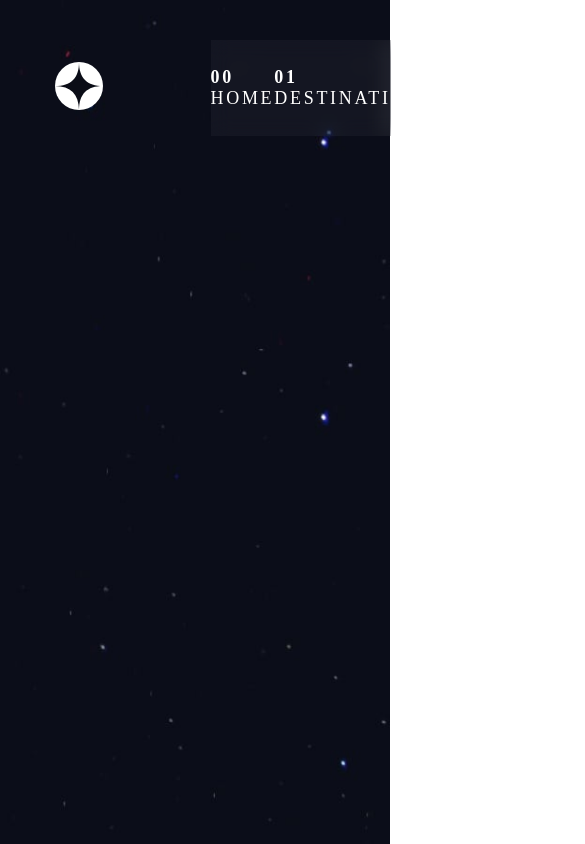
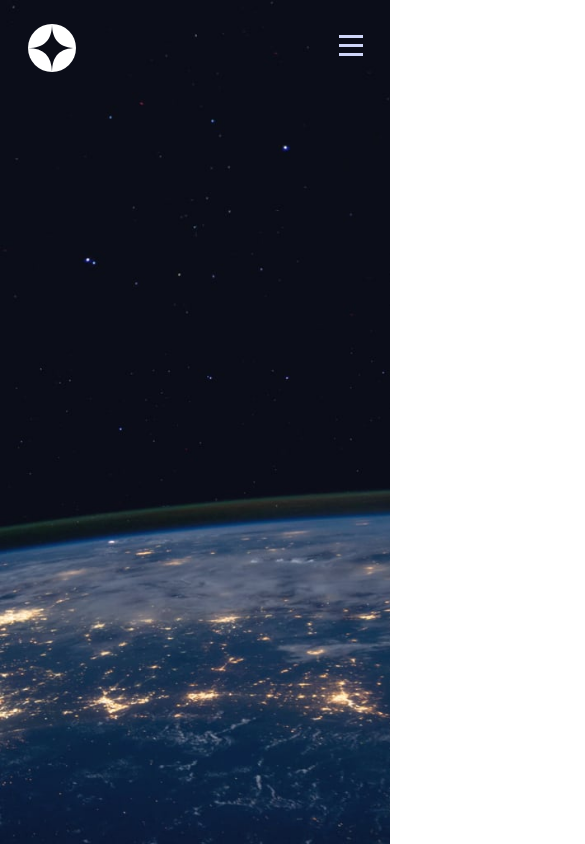
Before and after one commit to jesper-helin/frontend-mentor-challenges, a React (Create React App) app in the folder space-tourism-website/: page / in a window 390 px wide. Shown: the top 844 px of the page, 585 px wide, since content can reach past the window. Built offline with nearby package versions, Linux system fonts and the light colour scheme; a web font is replaced by a local one.

Commit message:
Responsive navigation

```diff
--- a/space-tourism-website/src/components/Nav/Nav.scss
+++ b/space-tourism-website/src/components/Nav/Nav.scss
@@ -1,4 +1,8 @@
 @import '../../styles/variable';
+
+.mobile-nav-list {
+   display: none;
+}
 
 .nav {
    position: absolute;
@@ -11,27 +15,196 @@
    width: calc(100vw - 55px);
    font-size: 16px;
    letter-spacing: 2.7px;
+
+   .logo {
+      height: 48px;
+   }
+}
+
+.nav-line {
+   position: absolute;
+   width: calc(100% - 48px - 830px);
+   height: 1px;
+   background-color: rgba($tertiary-color, 22%);
+   left: 100px;
+   z-index: 1;
 }
 
 .nav-list {
    display: flex;
    align-items: center;
    justify-content: space-evenly;
-    width: min(1000px, calc(70% - 55px));
+   width: 830px;
    background: rgba($tertiary-color, 4%);
    backdrop-filter: blur(10px);
    height: 100%;
+}
+
+.nav-list-items {
+   width: 542px;
+   display: flex;
+   justify-content: space-between;
+   align-items: center;
 
    strong {
       font-weight: bold;
    }
+}
 
 .nav-item {
    list-style-type: none;
+   position: relative;
 
-        > a {
+   * {
+      font-family: 'Barlow Condensed', serif;
+      font-size: 16px;
+      letter-spacing: 2.7px;
+
+      &:hover::after {
+         content: '';
+         position: absolute;
+         left: 0;
+         bottom: calc(100% - 96px / 2 - 10px);
+         width: 100%;
+         height: 3px;
+         background-color: rgba($tertiary-color, 50%);
+      }
+
+      &:active::after {
+         content: '';
+         position: absolute;
+         left: 0;
+         bottom: calc(100% - 96px / 2 - 10px);
+         width: 100%;
+         height: 3px;
+         background-color: $tertiary-color;
+      }
+   }
+
+   a {
       text-transform: uppercase;
       text-decoration: none;
    }
 }
+
+@media (max-width: $breakpoint-tablet) {
+   .nav {
+      top: 0;
+      right: 0;
    }
+
+   .nav-line {
+      display: none;
+   }
+
+   .nav-list {
+      width: 450px;
+   }
+
+   .nav-list-items {
+      justify-content: space-evenly;
+   }
+
+   .nav-item {
+      * {
+         font-size: 14px;
+         letter-spacing: 2.36px;
+      }
+
+      strong {
+         display: none;
+      }
+   }
+}
+
+@media (max-width: $breakpoint-mobile-nav) {
+   .nav {
+      left: 0;
+      margin: auto;
+   }
+
+   .nav-list {
+      display: none;
+   }
+
+   .mobile-nav-list {
+      display: block;
+   }
+
+   .mobile-nav-list-items {
+      display: none;
+   }
+
+   .hamburger {
+      position: relative;
+      z-index: 1000;
+
+      label {
+         content: ' ';
+         position: absolute;
+         left: 0;
+         width: 100%;
+         height: 100%;
+         z-index: 1000;
+         cursor: pointer;
+      }
+   }
+
+   .close-icon {
+      display: none;
+   }
+
+   #change-hamburger {
+      display: none;
+
+      &:checked ~ .hamburger .hamburger-icon {
+         display: none;
+      }
+
+      &:checked ~ .hamburger .close-icon {
+         display: inline-block;
+      }
+
+      &:checked ~ .mobile-nav-list-items {
+         display: flex;
+         flex-direction: column;
+         align-items: center;
+         position: absolute;
+         top: 0;
+         right: -27.5px;
+         width: 254px;
+         height: 100vh;
+         overflow: hidden;
+         background: rgba($tertiary-color, 4%);
+         backdrop-filter: blur(10px);
+
+         .nav-list-items {
+            flex-direction: column;
+            width: 50%;
+            height: 150px;
+            margin: 100px 0;
+            align-items: flex-start;
+            justify-content: space-between;
+
+            strong {
+               display: inline;
+            }
+         }
+
+         .nav-item {
+            * {
+               font-size: 16px;
+               letter-spacing: 2.7px;
+
+               &:hover::after {
+                  content: none;
+               }
+
+               &:active::after {
+                  content: none;
+               }
+            }
+         }
+      }
+   }
+}
--- /dev/null
+++ b/space-tourism-website/src/components/Nav/NavItems.js
@@ -0,0 +1,28 @@
+import { Link } from 'react-router-dom';
+
+const NavItems = () => (
+    <ul className="nav-list-items">
+    <li className="nav-item">
+       <Link to="/">
+          <strong>00</strong> Home
+       </Link>
+    </li>
+    <li className="nav-item">
+       <Link to="/destination">
+          <strong>01</strong> Destination
+       </Link>
+    </li>
+    <li className="nav-item">
+       <Link to="/crew">
+          <strong>02</strong> Crew
+       </Link>
+    </li>
+    <li className="nav-item">
+       <Link to="/technology">
+          <strong>03</strong> Technology
+       </Link>
+    </li>
+ </ul>
+)
+
+export default NavItems;
--- a/space-tourism-website/src/components/Nav/index.js
+++ b/space-tourism-website/src/components/Nav/index.js
@@ -1,26 +1,33 @@
 import logo from '../../assets/shared/logo.svg';
+import hamburger from '../../assets/shared/icon-hamburger.svg';
+import close from '../../assets/shared/icon-close.svg';
 import './Nav.scss';
-import { Link } from 'react-router-dom';
+import NavItems from './NavItems';
 
 const Nav = () => (
    <nav className="nav">
       <div className="logo">
          <img src={logo} alt="logo" />
       </div>
-      <ul className="nav-list">
-         <li className="nav-item">
-            <Link to="/"><strong>00</strong> Home</Link>
-         </li>
-         <li className="nav-item">
-            <Link to="/destination"><strong>01</strong> Destination</Link>
-         </li>
-         <li className="nav-item">
-            <Link to="/crew"><strong>02</strong> Crew</Link>
-         </li>
-         <li className="nav-item">
-            <Link to="/technology"><strong>03</strong> Technology</Link>
-         </li>
-      </ul>
+      <div className="nav-line"></div>
+      <div className="nav-list">
+         <NavItems />
+      </div>
+      <div className="mobile-nav-list">
+         <input
+            type="checkbox"
+            id="change-hamburger"
+            className="change-hamburger"
+         />
+         <div className="hamburger">
+            <img src={close} alt="close" className='close-icon' />
+            <img src={hamburger} alt="hamburger" className='hamburger-icon' />
+            <label htmlFor="change-hamburger"></label>
+         </div>
+         <div className="mobile-nav-list-items">
+            <NavItems />
+         </div>
+      </div>
    </nav>
 );
 
--- a/space-tourism-website/src/pages/Home/Home.scss
+++ b/space-tourism-website/src/pages/Home/Home.scss
@@ -1,5 +1,21 @@
+@import '../../styles/variable';
+
 .home {
-    height: 100vh;
-    background: url('../../assets/home/background-home-desktop.jpg') no-repeat ;
-    background-size: cover;
+   height: 100vh;
+   background: url('../../assets/home/background-home-desktop.jpg') no-repeat;
+   background-size: cover;
 }
+
+@media (max-width: $breakpoint-tablet) {
+   .home {
+      background: url('../../assets/home/background-home-tablet.jpg') no-repeat;
+      background-size: cover;
+   }
+}
+
+@media (max-width: $breakpoint-mobile) {
+   .home {
+      background: url('../../assets/home/background-home-mobile.jpg') no-repeat;
+      background-size: cover;
+   }
+}
--- a/space-tourism-website/src/styles/_variable.scss
+++ b/space-tourism-website/src/styles/_variable.scss
@@ -1,3 +1,6 @@
 $primary-color: #0B0D17;
 $secondary-color: #D0D6F9;
 $tertiary-color: #FFFFFF;
+$breakpoint-tablet: 768px;
+$breakpoint-mobile-nav: 553px;
+$breakpoint-mobile: 375px;
```
Lines whose indentation alone changed are shown as unchanged.
